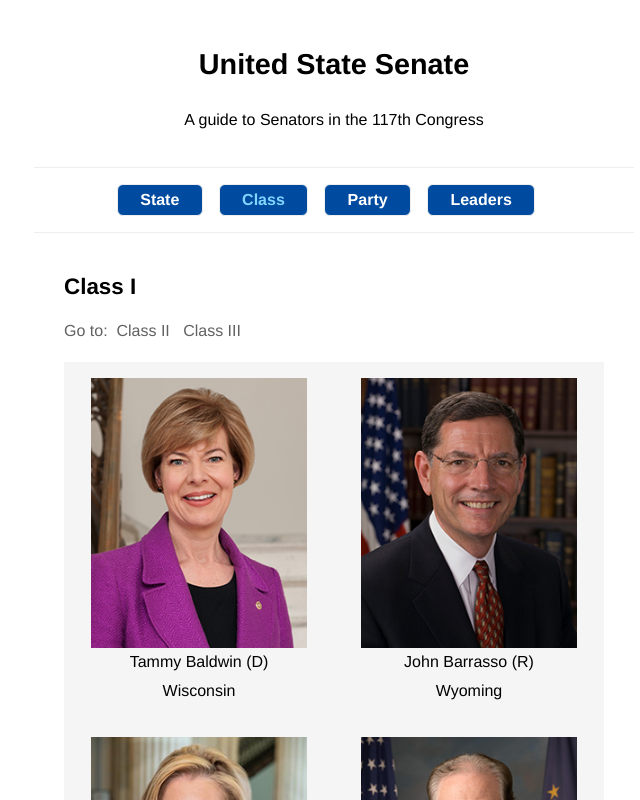
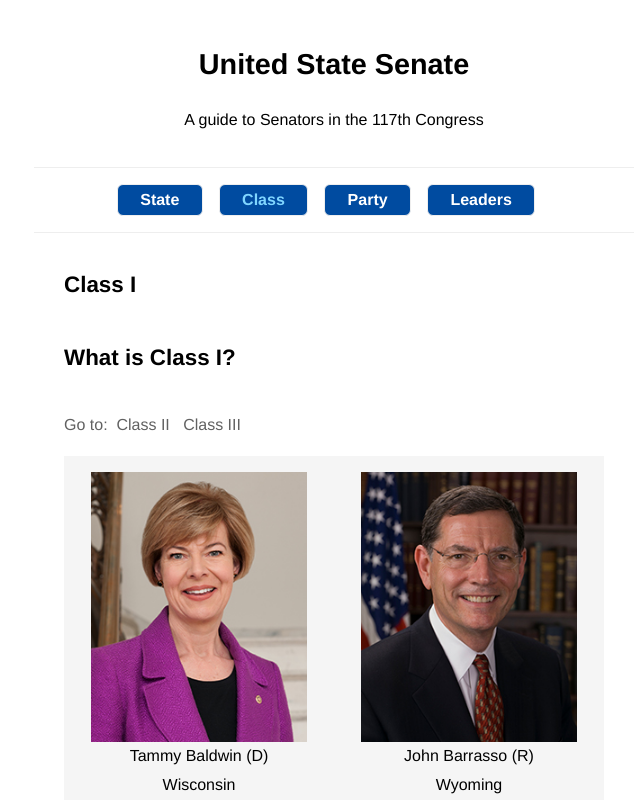
Before and after one commit to seankelliher/us-senators, a Vue app: page /class in a window 1280 px wide. Shown: the top 800 px of the page, without its empty margins (306-946 px from the left). Built offline with nearby package versions, Linux system fonts and the light colour scheme; some icons are missing.

Commit message:
Remove '<InfoPanel/>' from inside the 'gallery-title' class. Cleaner.

```diff
--- a/src/views/SenateClass.vue
+++ b/src/views/SenateClass.vue
@@ -1,20 +1,19 @@
 <template>
     <section>
         <div class="gallery-title" id="class1">
+            <h3>Class I</h3>
+        </div>
         <InfoPanel
-                heading="Class I"
+            heading="What is Class I?"
             msg1="A class is a grouping of senators who are up for election in the same year. Article I, section 3 of the Constitution divides senators into three classes, Class I, Class II, and Class III. Each class is elected two years apart."
             msg2="Class I terms run from the beginning of the 116th Congress on January 3, 2019, to the end of the 118th Congress on January 3, 2025. Senators in Class I were elected to office in the November 2018 general election, unless they took their seat through appointment or special election."
         />
-        </div>
-        <div class="jumps-panel">
         <JumpsPanel
             link1="#class2"
             name1="Class II"
             link2="#class3"
             name2="Class III"
         />
-        </div>
         <div
             class="senator-card"
             v-for="getClass in getClasses.classOne"
@@ -42,19 +41,18 @@
     </section>
     <section>
         <div class="gallery-title" id="class2">
+            <h3>Class II</h3>
+        </div>
         <InfoPanel
-                heading="Class II"
+            heading="What is Class II?"
             msg1="Class II terms run from the beginning of the 117th Congress on January 3, 2021, to the end of the 119th Congress on January 3, 2027. Senators in Class II were elected to office in the November 2020 general election, unless they took their seat through appointment or special election."
         />
-        </div>
-        <div class="jumps-panel">
         <JumpsPanel
             link1="#class1"
             name1="Class I"
             link2="#class3"
             name2="Class III"
         />
-        </div>
         <div
             class="senator-card"
             v-for="getClass in getClasses.classTwo"
@@ -82,19 +80,18 @@
     </section>
     <section>
         <div class="gallery-title" id="class3">
+            <h3>Class III</h3>
+        </div>
         <InfoPanel
-                heading="Class III"
+            heading="What is Class III?"
             msg1="Class III terms run from the beginning of the 115th Congress on January 3, 2017, to the end of the 117th Congress on January 3, 2023. Senators in Class III were elected to office in the November 2016 general election, unless they took their seat through appointment or special election."
         />
-        </div>
-        <div class="jumps-panel">
         <JumpsPanel
             link1="#class1"
             name1="Class I"
             link2="#class2"
             name2="Class II"
         />
-        </div>
         <div
             class="senator-card"
             v-for="getClass in getClasses.classThree"
```
Lines whose indentation alone changed are shown as unchanged.
